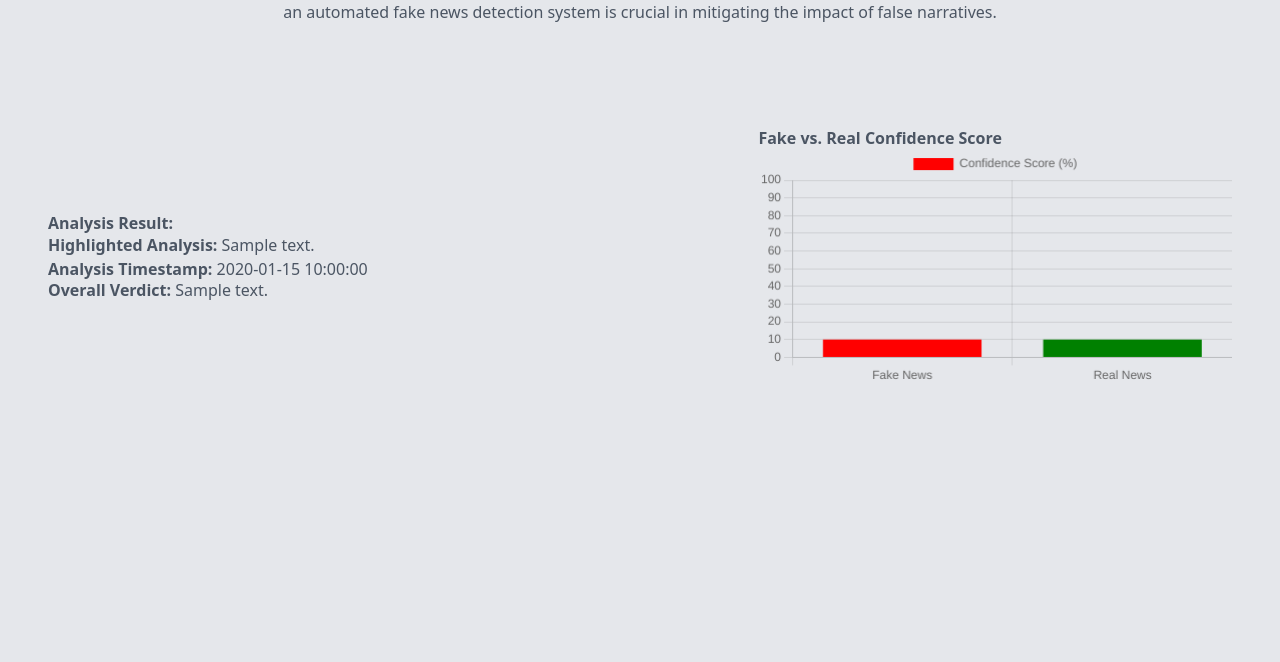
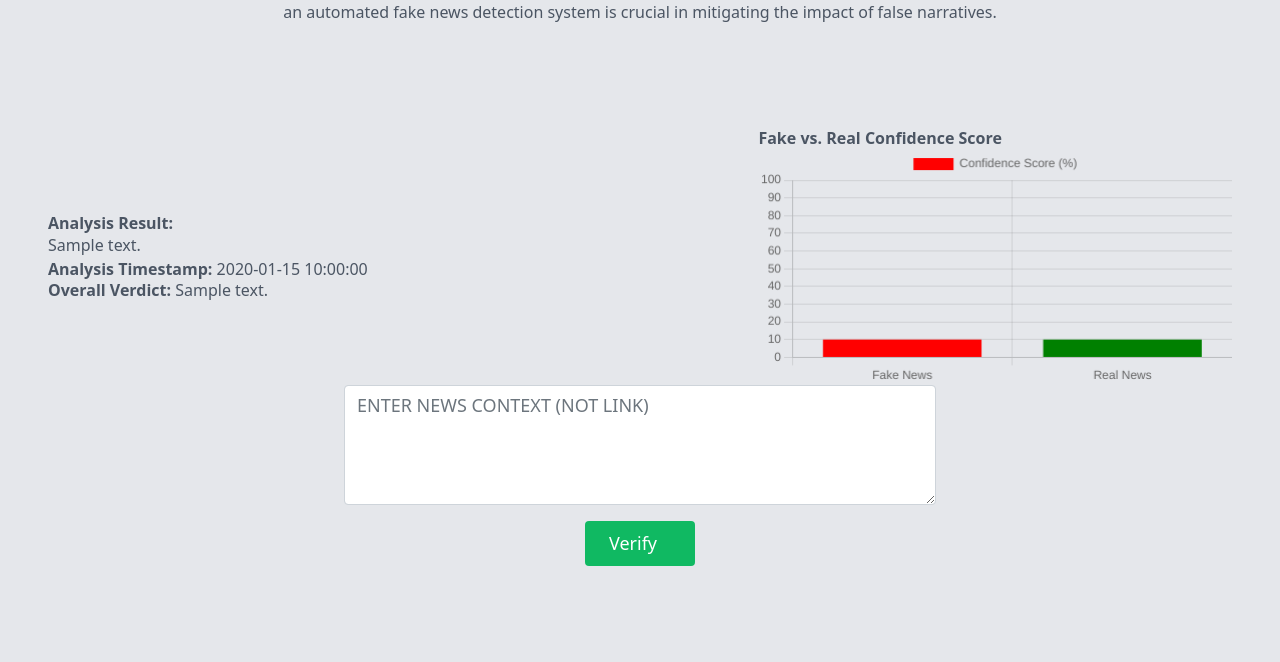
Before and after one commit to hxnsol/fakenewsproject, a Flask app: template templates/prediction.html in a window 1280 px wide; the page is wider, and only the part inside the window is pictured. Shown: the part 416-1078 px from the top of that part. Before the commit the page ends 796 px from the top of that part, so only its background shows below. Run offline with Flask 3, Linux system fonts and the light colour scheme; the template is opened without the code that fills it: most values are stand-ins (such as "Sample title", 1, 10 or a date in 2020); parts of the project's set-up code (start-up, migrations or seed data) failed here and were passed over.

Commit message:
Update prediction.html

```diff
--- a/templates/prediction.html
+++ b/templates/prediction.html
@@ -14,8 +14,6 @@
       .center-container { display: flex; justify-content: center; align-items: center; height: 50vh; flex-direction: column; }
       .form-container { width: 50%; text-align: center; margin: auto; }
       .form-control { height: 120px; font-size: 18px; }
-      .highlight-real { background-color: lightgreen; }
-      .highlight-fake { background-color: lightcoral; }
     </style>
   </head>
   <body class="bg-gray-200">
@@ -47,7 +45,7 @@
           <div class="analysis-container" style="display: flex; align-items: center; justify-content: space-between;">
             <div class="text-container" style="width: 60%; padding-right: 20px;">
                 <h2><strong>Analysis Result:</strong></h2>
-                <p><strong>Highlighted Analysis:</strong> <span id='highlightedText'>{{ highlighted_text|safe }}</span></p>
+                <p>{{ highlighted_text|safe }}</p>
                 <p><strong>Analysis Timestamp:</strong> {{ analysis_timestamp }}</p>
                 <h3><strong>Overall Verdict:</strong> <span class="{% if prediction_text == 'Real News' %}real{% else %}fake{% endif %}">{{ prediction_text }}</span></h3>
             </div>
@@ -77,6 +75,34 @@
                 }
             });
         </script>
+        <div class="form-container">
+            <form id="newsForm" action="/predict" method="POST">
+                <div class="mb-3">
+                  <textarea class="form-control" id="news" name="news" placeholder="ENTER NEWS CONTEXT (NOT LINK)"></textarea>
+                  <div id="inputError" class="form-text text-danger"></div>
+                </div>
+                <button style="height: 45px; width: 110px; background: #10b962;" type="submit" class="inline-flex text-white bg-green-500 border-0 py-2 px-6 focus:outline-none hover:bg-green-600 rounded text-lg">Verify</button>
+            </form>
+        </div>
       </section>
+      <script>
+        document.getElementById("newsForm").addEventListener("submit", function(event) {
+            let newsInput = document.getElementById("news").value.trim();
+            let inputError = document.getElementById("inputError");
+            let wordCount = newsInput.split(/\s+/).length;
+            let urlPattern = /(https?:\/\/[^\s]+)/g;
+
+            if (urlPattern.test(newsInput)) {
+                inputError.innerText = "News Context not URL";
+                event.preventDefault();
+                return;
+            }
+            if (wordCount < 100) {
+                inputError.innerText = "Please provide more information (at least 100 words)";
+                event.preventDefault();
+                return;
+            }
+        });
+      </script>
   </body>
 </html>
```
